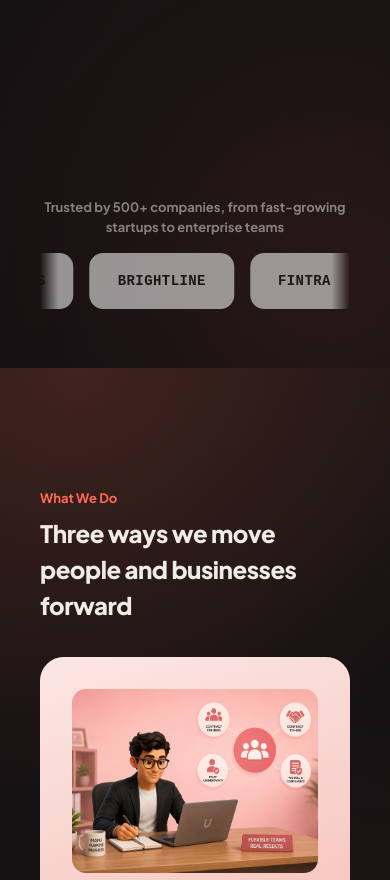
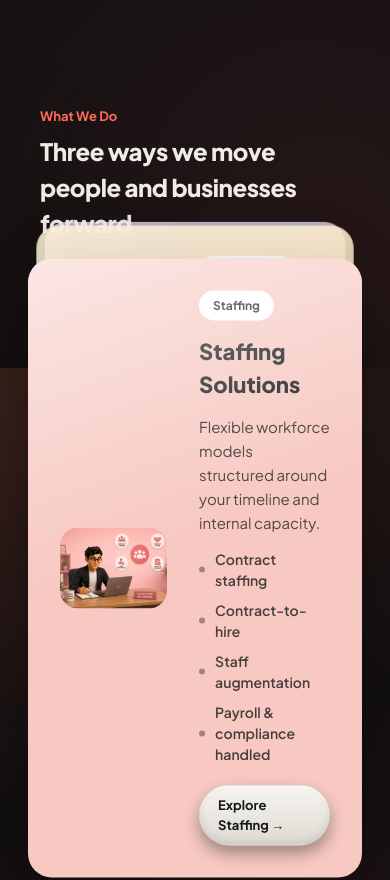
Before and after one commit to suraj-work-02/upwing, a Next.js app: page / in a window 390 px wide. Shown: the part 5540-6420 px from the top of the page. Built offline with nearby package versions, Linux system fonts and the light colour scheme.

Commit message:
feat: implement GSAP-powered stacked card scroll animation in ServicesPreview and remove global smooth scroll

```diff
--- a/app/globals.css
+++ b/app/globals.css
@@ -90,10 +90,6 @@
 *::before,
 *::after {
   box-sizing: border-box;
-}
-
-html {
-  scroll-behavior: smooth;
 }
 
 body {
--- a/components/home/ServicesPreview.tsx
+++ b/components/home/ServicesPreview.tsx
@@ -1,5 +1,11 @@
+"use client";
+
+import { useLayoutEffect, useRef } from "react";
 import Link from "next/link";
-import { FadeIn } from "@/components/motion/FadeIn";
+import gsap from "gsap";
+import { ScrollTrigger } from "gsap/ScrollTrigger";
+
+gsap.registerPlugin(ScrollTrigger);
 
 const services = [
   {
@@ -52,11 +58,217 @@ const services = [
   },
 ];
 
+// Visual position of a card given its rank in the stack (0 = front).
+const PEEK_Y = 22; // how much each card behind peeks upward
+const STEP_SCALE = 0.05; // how much each card behind shrinks
+
+function slot(rank: number) {
+  return {
+    y: -rank * PEEK_Y,
+    scale: 1 - rank * STEP_SCALE,
+    opacity: rank <= 2 ? 1 - rank * 0.12 : 0,
+    zIndex: services.length - rank,
+  };
+}
+
+function StackCard({ svc }: { svc: (typeof services)[0] }) {
+  return (
+    <div
+      className="uw-svc uw-glossy specialty-stack-card"
+      style={{
+        position: "absolute",
+        top: "50%",
+        left: 0,
+        right: 0,
+        margin: "0 auto",
+        width: "100%",
+        maxWidth: 920,
+        background: svc.bg,
+        boxShadow: "0 30px 70px rgba(0,0,0,0.22)",
+        display: "grid",
+        gridTemplateColumns: "minmax(0, 0.9fr) minmax(0, 1.1fr)",
+        gap: 32,
+        alignItems: "center",
+        willChange: "transform, opacity",
+      }}
+    >
+      <div
+        style={{
+          borderRadius: 18,
+          overflow: "hidden",
+          background: "rgba(255,255,255,0.35)",
+          aspectRatio: "4 / 3",
+          position: "relative",
+        }}
+      >
+        <img
+          src={svc.img}
+          alt={svc.title}
+          style={{
+            width: "100%",
+            height: "100%",
+            objectFit: "cover",
+            objectPosition: "bottom center",
+          }}
+        />
+      </div>
+
+      <div style={{ display: "flex", flexDirection: "column", gap: 14 }}>
+        <span
+          className="uw-pill"
+          style={{
+            background: "#fff",
+            padding: "6px 14px",
+            fontSize: 12,
+            width: "fit-content",
+          }}
+        >
+          {svc.pill}
+        </span>
+
+        <h3 style={{ margin: 0, fontSize: "clamp(22px, 2.4vw, 30px)", fontWeight: 800 }}>
+          {svc.title}
+        </h3>
+
+        <p style={{ margin: 0, fontSize: 15, opacity: 0.75, lineHeight: 1.6 }}>
+          {svc.description}
+        </p>
+
+        <ul style={{ padding: 0, margin: 0, gap: 9 }}>
+          {svc.items.map((item) => (
+            <li key={item}>{item}</li>
+          ))}
+        </ul>
+
+        <Link
+          href={svc.href}
+          className="uw-pill uw-btn-steel"
+          style={{
+            padding: "10px 18px",
+            fontSize: 13,
+            width: "fit-content",
+            marginTop: 6,
+          }}
+        >
+          {svc.cta}
+        </Link>
+      </div>
+    </div>
+  );
+}
+
 export function ServicesPreview() {
+  const outerRef = useRef<HTMLDivElement>(null);
+  const stickyRef = useRef<HTMLDivElement>(null);
+
+  useLayoutEffect(() => {
+    const outer = outerRef.current;
+    const sticky = stickyRef.current;
+    if (!outer || !sticky) return;
+
+    const ctx = gsap.context(() => {
+      const cardEls = gsap.utils.toArray<HTMLDivElement>(
+        ".specialty-stack-card",
+      );
+      const n = cardEls.length;
+
+      // Initial stacked state: card i starts at rank i.
+      // yPercent:-50 keeps every card vertically centered in the deck; the
+      // per-rank peek offset is applied on top via `y`.
+      cardEls.forEach((el, i) => {
+        gsap.set(el, { ...slot(i), yPercent: -50 });
+      });
+
+      // `order[0]` is the index of the card currently at the front.
+      const order = cardEls.map((_, i) => i);
+
+      const totalScrollHeight = () => n * window.innerHeight * 0.85;
+
+      const tl = gsap.timeline({
+        scrollTrigger: {
+          trigger: outer,
+          start: "top top",
+          end: () => `+=${totalScrollHeight()}`,
+          pin: sticky,
+          pinSpacing: true,
+          anticipatePin: 1,
+          invalidateOnRefresh: true,
+          scrub: 1,
+          snap: {
+            snapTo: "labels",
+            duration: { min: 0.25, max: 0.6 },
+            delay: 0,
+            ease: "power1.inOut",
+          },
+        },
+      });
+
+      tl.addLabel("step-0");
+      tl.to({}, { duration: 1 });
+
+      // Each step sends the current front card to the back of the deck and
+      // brings the next card forward. n-1 steps reveals every card once.
+      for (let step = 0; step < n - 1; step++) {
+        const frontIdx = order.shift() as number;
+        order.push(frontIdx);
+
+        // Front card tucks to the back of the stack.
+        const backSlot = slot(n - 1);
+        tl.to(cardEls[frontIdx], {
+          ...backSlot,
+          duration: 0.6,
+          ease: "power2.inOut",
+          onStart: () => gsap.set(cardEls[frontIdx], { zIndex: backSlot.zIndex }),
+          onReverseComplete: () =>
+            gsap.set(cardEls[frontIdx], { zIndex: slot(0).zIndex }),
+        });
+
+        // Remaining cards shift forward one rank.
+        order.forEach((cardIdx, rank) => {
+          if (cardIdx === frontIdx) return;
+          const target = slot(rank);
+          tl.to(
+            cardEls[cardIdx],
+            {
+              y: target.y,
+              scale: target.scale,
+              opacity: target.opacity,
+              zIndex: target.zIndex,
+              duration: 0.6,
+              ease: "power2.inOut",
+            },
+            "<",
+          );
+        });
+
+        tl.addLabel(`step-${step + 1}`);
+        tl.to({}, { duration: 1 });
+      }
+    }, outer);
+
+    return () => ctx.revert();
+  }, []);
+
   return (
-    <section style={{ padding: "100px 28px" }}>
-      <div style={{ maxWidth: 1400, margin: "0 auto", padding: "0 12px" }}>
-        <FadeIn>
+    <div ref={outerRef} style={{ position: "relative" }}>
+      <div
+        ref={stickyRef}
+        style={{
+          height: "100vh",
+          display: "flex",
+          flexDirection: "column",
+          overflow: "hidden",
+        }}
+      >
+        <div
+          style={{
+            padding: "56px 40px 0",
+            maxWidth: 1200,
+            margin: "0 auto",
+            width: "100%",
+            boxSizing: "border-box",
+          }}
+        >
           <div
             style={{
               fontSize: 13,
@@ -73,93 +285,37 @@ export function ServicesPreview() {
               fontWeight: 800,
               letterSpacing: "-0.02em",
               maxWidth: 600,
-              margin: "0 0 34px",
+              margin: 0,
             }}
           >
             Three ways we move people and businesses forward
           </h2>
-        </FadeIn>
+        </div>
 
         <div
           style={{
-            display: "grid",
-            gridTemplateColumns: "repeat(auto-fit, minmax(280px, 1fr))",
-            gap: 20,
+            flex: 1,
+            position: "relative",
+            display: "flex",
+            alignItems: "center",
+            justifyContent: "center",
+            padding: "40px 28px",
           }}
         >
-          {services.map((svc, i) => (
-            <FadeIn key={svc.pill} delay={i * 120}>
-              <div
-                className="uw-svc uw-glossy"
-                style={{ background: svc.bg, height: "100%" }}
-              >
-                {/* Illustration */}
           <div
             style={{
+              position: "relative",
               width: "100%",
-                    aspectRatio: "4 / 3",
-                    borderRadius: 14,
-                    overflow: "hidden",
-                    background: "rgba(255,255,255,0.3)",
-                    marginBottom: 12,
-                    position: "relative",
+              maxWidth: 920,
+              height: "min(70vh, 520px)",
             }}
           >
-                  <img
-                    src={svc.img}
-                    alt={svc.title}
-                    style={{
-                      width: "100%",
-                      height: "100%",
-                      objectFit: "cover",
-                      objectPosition: "bottom center",
-                    }}
-                  />
-                </div>
-
-                <span
-                  className="uw-pill"
-                  style={{
-                    background: "#fff",
-                    padding: "6px 14px",
-                    fontSize: 12,
-                    width: "fit-content",
-                  }}
-                >
-                  {svc.pill}
-                </span>
-
-                <h3 style={{ margin: 0, fontSize: 22, fontWeight: 800 }}>
-                  {svc.title}
-                </h3>
-
-                <p style={{ margin: 0, fontSize: 14, opacity: 0.75 }}>
-                  {svc.description}
-                </p>
-
-                <ul className="uw-svc" style={{ padding: 0, gap: 9 }}>
-                  {svc.items.map((item) => (
-                    <li key={item}>{item}</li>
-                  ))}
-                </ul>
-
-                <Link
-                  href={svc.href}
-                  className="uw-pill uw-btn-steel"
-                  style={{
-                    padding: "10px 18px",
-                    fontSize: 13,
-                    width: "fit-content",
-                    marginTop: "auto",
-                  }}
-                >
-                  {svc.cta}
-                </Link>
-              </div>
-            </FadeIn>
+            {services.map((svc) => (
+              <StackCard key={svc.pill} svc={svc} />
             ))}
           </div>
         </div>
-    </section>
+      </div>
+    </div>
   );
 }
--- a/components/motion/SmoothScroll.tsx
+++ b/components/motion/SmoothScroll.tsx
@@ -2,6 +2,7 @@
 
 import { useEffect } from "react";
 import Lenis from "lenis";
+import "lenis/dist/lenis.css";
 import gsap from "gsap";
 import { ScrollTrigger } from "gsap/ScrollTrigger";
 
@@ -19,16 +20,20 @@ export function SmoothScroll({ children }: { children: React.ReactNode }) {
 
     lenis.on("scroll", ScrollTrigger.update);
 
-    gsap.ticker.add((time) => {
+    // Keep a stable reference so we remove the exact callback we added.
+    const raf = (time: number) => {
       lenis.raf(time * 1000);
-    });
+    };
 
+    gsap.ticker.add(raf);
     gsap.ticker.lagSmoothing(0);
 
+    // Recalculate ScrollTrigger positions once Lenis is driving the scroll.
+    ScrollTrigger.refresh();
+
     return () => {
-      gsap.ticker.remove((time) => {
-        lenis.raf(time * 1000);
-      });
+      gsap.ticker.remove(raf);
+      lenis.off("scroll", ScrollTrigger.update);
       lenis.destroy();
     };
   }, []);
```
Also changed, not shown: components/home/SpecialtyScroll.tsx (+25 -8 lines). Lines whose indentation alone changed are shown as unchanged.
